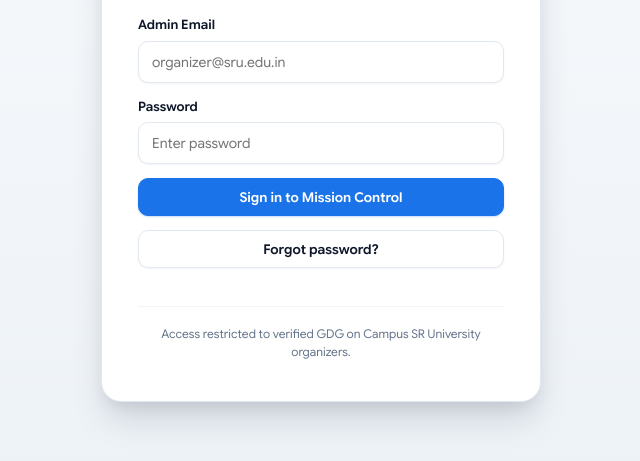
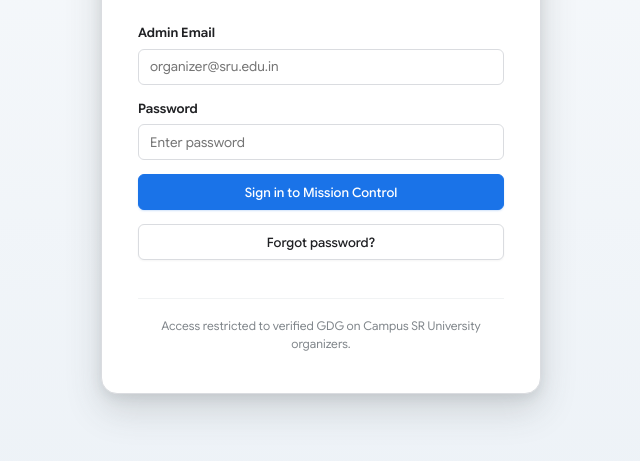
Before and after one commit to gdgsru/website, a website: page cloudflare-pages-site/admin/index.html in a window 1280 px wide. Shown: the part 293-754 px from the top of the page, without its empty margins (319-959 px from the left). Drawn offline with Linux system fonts and the light colour scheme.

Commit message:
feat(admin): implement Google Cloud Console style — crisp light cards, 36px inputs, 720px slide-over inspector

```diff
--- a/cloudflare-pages-site/assets/admin/mission-control.css
+++ b/cloudflare-pages-site/assets/admin/mission-control.css
@@ -1,43 +1,43 @@
 /* Mission Control — GDG SRU administration design system. Modern Google Developer aesthetics. */
 :root {
-  --ground: #f8fafc;
+  --ground: #f8f9fa;
   --surface: #ffffff;
-  --sunk: #f1f5f9;
-  --sunk-2: #e2e8f0;
-  --ink: #0f172a;
-  --ink-2: #475569;
-  --ink-3: #64748b;
-  --line: #e2e8f0;
-  --line-2: #f1f5f9;
+  --sunk: #f1f3f4;
+  --sunk-2: #e8eaed;
+  --ink: #202124;
+  --ink-2: #5f6368;
+  --ink-3: #80868b;
+  --line: #dadce0;
+  --line-2: #f1f3f4;
   --blue: #1a73e8;
   --blue-hover: #1557b0;
-  --blue-soft: #eff6ff;
-  --blue-border: #bfdbfe;
-  --green: #16a34a;
-  --green-hover: #15803d;
-  --green-soft: #f0fdf4;
-  --green-border: #bbf7d0;
-  --yellow: #d97706;
-  --yellow-ink: #92400e;
-  --yellow-soft: #fefce8;
-  --yellow-border: #fef08a;
-  --red: #dc2626;
-  --red-hover: #b91c1c;
-  --red-soft: #fef2f2;
-  --red-border: #fecaca;
+  --blue-soft: #e8f0fe;
+  --blue-border: #aecbfa;
+  --green: #1e8e3e;
+  --green-hover: #137333;
+  --green-soft: #e6f4ea;
+  --green-border: #ceead6;
+  --yellow: #f9ab00;
+  --yellow-ink: #b06000;
+  --yellow-soft: #fef7e0;
+  --yellow-border: #feefc3;
+  --red: #d93025;
+  --red-hover: #b31412;
+  --red-soft: #fce8e6;
+  --red-border: #fad2cf;
   --r-s: 6px;
-  --r-m: 10px;
-  --r-l: 16px;
-  --r-xl: 20px;
+  --r-m: 8px;
+  --r-l: 12px;
+  --r-xl: 16px;
   --rail: 256px;
-  --top: 64px;
+  --top: 56px;
   --font: "Google Sans Flex", "Segoe UI", system-ui, -apple-system, sans-serif;
   --code: "Google Sans Code", ui-monospace, Menlo, Consolas, monospace;
-  --shadow-xs: 0 1px 2px rgba(15, 23, 42, 0.05);
-  --shadow-sm: 0 1px 3px rgba(15, 23, 42, 0.08), 0 1px 2px rgba(15, 23, 42, 0.04);
-  --shadow-md: 0 4px 12px -2px rgba(15, 23, 42, 0.08), 0 2px 6px -2px rgba(15, 23, 42, 0.04);
-  --shadow-lg: 0 12px 28px -4px rgba(15, 23, 42, 0.12), 0 4px 10px -2px rgba(15, 23, 42, 0.06);
-  --shadow-xl: 0 20px 35px -5px rgba(15, 23, 42, 0.15), 0 10px 15px -5px rgba(15, 23, 42, 0.08);
+  --shadow-xs: 0 1px 2px rgba(60, 64, 67, 0.05);
+  --shadow-sm: 0 1px 3px rgba(60, 64, 67, 0.1), 0 1px 2px rgba(60, 64, 67, 0.06);
+  --shadow-md: 0 4px 10px rgba(60, 64, 67, 0.12), 0 1px 3px rgba(60, 64, 67, 0.08);
+  --shadow-lg: 0 8px 24px rgba(60, 64, 67, 0.15), 0 2px 6px rgba(60, 64, 67, 0.08);
+  --shadow-xl: 0 16px 36px rgba(60, 64, 67, 0.18), 0 4px 12px rgba(60, 64, 67, 0.1);
   color-scheme: light;
 }
 
@@ -72,22 +72,23 @@
 
 /* ---------- controls ---------- */
 button, .button {
-  font: 600 13.5px var(--font);
+  font: 500 13px var(--font);
   display: inline-flex;
   align-items: center;
   justify-content: center;
-  gap: 7px;
-  min-height: 38px;
-  padding: 0 16px;
-  border-radius: var(--r-m);
+  gap: 6px;
+  min-height: 36px;
+  height: 36px;
+  padding: 0 14px;
+  border-radius: var(--r-s);
   border: 1px solid var(--blue);
   background: var(--blue);
   color: #fff;
   cursor: pointer;
   text-decoration: none;
   white-space: nowrap;
-  box-shadow: 0 1px 2px rgba(26, 115, 232, 0.25);
-  transition: all 0.15s ease;
+  box-shadow: 0 1px 2px rgba(26, 115, 232, 0.2);
+  transition: all 0.12s ease;
 }
 button:hover, .button:hover {
   background: var(--blue-hover);
@@ -178,16 +179,17 @@
 .mc-i.small { width: 14px; height: 14px; stroke-width: 2; }
 
 input, select, textarea {
-  font: 400 14px var(--font);
+  font: 400 13.5px var(--font);
   width: 100%;
-  min-height: 42px;
-  padding: 9px 13px;
-  border: 1px solid var(--line);
-  border-radius: var(--r-m);
+  min-height: 36px;
+  height: 36px;
+  padding: 6px 11px;
+  border: 1px solid var(--line);
+  border-radius: var(--r-s);
   background: var(--surface);
   color: var(--ink);
-  box-shadow: var(--shadow-xs);
-  transition: border-color 0.15s ease, box-shadow 0.15s ease;
+  box-shadow: none;
+  transition: border-color 0.12s ease, box-shadow 0.12s ease;
 }
 textarea { resize: vertical; line-height: 1.55; }
 input:focus, select:focus, textarea:focus {
@@ -1051,15 +1053,15 @@
   top: 0;
   right: 0;
   bottom: 0;
-  width: min(580px, 100%);
+  width: min(540px, 100%);
   display: flex;
   flex-direction: column;
   background: var(--surface);
-  box-shadow: -15px 0 50px rgba(15, 23, 42, 0.18);
+  box-shadow: -8px 0 32px rgba(32, 33, 36, 0.16);
   transform: translateX(102%);
-  transition: transform 0.24s cubic-bezier(0.16, 1, 0.3, 1);
-}
-.mc-drawer.wide { width: min(990px, 100%); }
+  transition: transform 0.22s cubic-bezier(0.16, 1, 0.3, 1);
+}
+.mc-drawer.wide { width: min(720px, 100%); }
 .mc-drawer-wrap.open .mc-drawer { transform: none; }
 .mc-drawer header {
   display: flex;
@@ -1543,30 +1545,30 @@
    MISSION CONTROL: POLISHED GOOGLE PALETTE
    ========================================================================== */
 html[data-theme="dark"] {
-  --ground: #0f0f10;
-  --surface: #171719;
-  --sunk: #1f1f22;
-  --sunk-2: #28282c;
+  --ground: #0b0c0e;
+  --surface: #141518;
+  --sunk: #1c1d21;
+  --sunk-2: #24252a;
   --ink: #f1f3f4;
-  --ink-2: #bdc1c6;
+  --ink-2: #9aa0a6;
   --ink-3: #80868b;
-  --line: #303134;
-  --line-2: #242528;
+  --line: #2e3036;
+  --line-2: #212328;
   --blue: #8ab4f8;
   --blue-hover: #aecbfa;
-  --blue-soft: rgba(138, 180, 248, 0.12);
+  --blue-soft: rgba(138, 180, 248, 0.14);
   --blue-border: rgba(138, 180, 248, 0.3);
   --green: #81c995;
   --green-hover: #a8dab5;
-  --green-soft: rgba(129, 201, 149, 0.12);
+  --green-soft: rgba(129, 201, 149, 0.14);
   --green-border: rgba(129, 201, 149, 0.3);
   --yellow: #fdd663;
   --yellow-ink: #fde293;
-  --yellow-soft: rgba(253, 214, 99, 0.12);
+  --yellow-soft: rgba(253, 214, 99, 0.14);
   --yellow-border: rgba(253, 214, 99, 0.3);
   --red: #f28b82;
   --red-hover: #f6aea9;
-  --red-soft: rgba(242, 139, 130, 0.12);
+  --red-soft: rgba(242, 139, 130, 0.14);
   --red-border: rgba(242, 139, 130, 0.3);
   --shadow-xs: 0 1px 2px rgba(0, 0, 0, 0.3);
   --shadow-sm: 0 1px 3px rgba(0, 0, 0, 0.4), 0 1px 2px rgba(0, 0, 0, 0.2);
--- a/cloudflare-pages-site/assets/admin/mission-control.js
+++ b/cloudflare-pages-site/assets/admin/mission-control.js
@@ -341,7 +341,7 @@
     try { await fn(); } catch (e) { console.error(e); toast(authErrorText(e) || 'Could not save. Please try again.'); }
     finally { if (btn?.isConnected) { btn.disabled = false; btn.textContent = label; } }
   }
-  const MC_BUILD = '20261024-4';
+  const MC_BUILD = '20261024-5';
   const loadScriptOnce = (src) => new Promise((resolve, reject) => { const versioned = src + '?v=' + MC_BUILD; if ([...document.scripts].some((x) => x.src.includes(src.split('/').pop().split('?')[0]) && x.src.includes(MC_BUILD))) return resolve(); const el = document.createElement('script'); el.src = versioned; el.onload = resolve; el.onerror = () => reject(new Error('Could not load ' + versioned)); document.head.appendChild(el); });
 
   function watchSession(main) {
```
